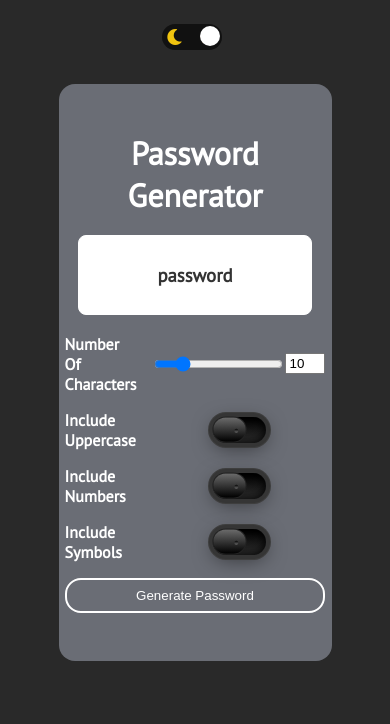
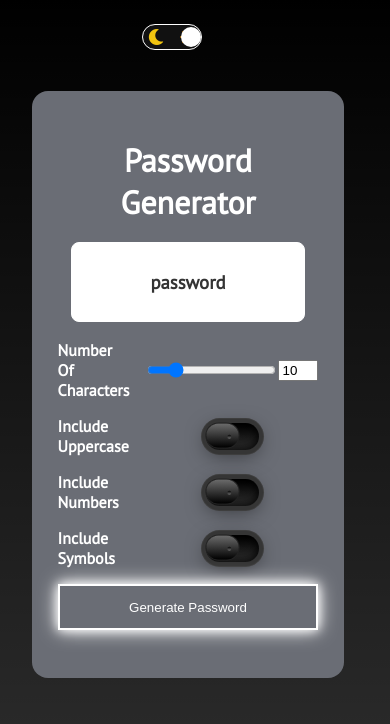
Before and after one commit to aim-t/Password-Generator, a plain HTML site: page index.html in a window 390 px wide. Both pictures are taken after a click on the label 191 px from the left and 37 px from the top of the page. Drawn offline with Linux system fonts and the light colour scheme.

Commit message:
Responsive Stuff Try!!

```diff
--- a/index.html
+++ b/index.html
@@ -15,6 +15,7 @@
 </head>
 
 <body>
+    <div class="main-container">
         <div class="dark_mode">
             <input class="checkbox" type="checkbox" id="checkbox">
             <label for="checkbox" class="label">
@@ -56,6 +57,6 @@
                 </button>
             </form>
         </div>
-
+    </div>
 </body>
 </html>
--- a/styles.css
+++ b/styles.css
@@ -2,7 +2,7 @@
     box-sizing: border-box;
 }
 :root{
-    /* --bg-clr : #333; */
+    --bg-clr : #333;
     --bg-clr : #292929;
     --clr : white;
     /* --div-clr: #006699; */
@@ -43,7 +43,8 @@ body{
     transition:0.5s linear;
 }
 body.dark{
-    background-color:var(--bg-clr);
+    /* background-color:var(--bg-clr); */
+    background: linear-gradient(180deg, rgba(0,0,0,1),rgba(0,0,0,0.8));
     --background-clr: #292929;
     --checkbox-background: linear-gradient(0deg, #333, #000);
     --checked-background:  #6dd1ff;
@@ -123,11 +124,21 @@ body.dark .container .password-display{
     color: var(--clr);
     padding:0.5rem 1rem ;
     cursor: pointer;
-    border-radius: 1rem;
+    box-shadow: 0 0 10px var(--clr),
+                0 0 20px var(--clr);
+    padding: 1em 0;
+    /* border-radius: 1rem; */
 }
 
 .btn:hover{
-    background-color: var(--hover);
+    /* background-color: var(--hover); */
+    background-color: var(--checked-background);
+    box-shadow: 0 0 10px var(--checked-background),
+                0 0 30px var(--checked-background),
+                0 0 60px var(--checked-background),
+                0 0 80px var(--checked-background);
+
+
 }
 body.dark .container .btn{
     border: 2px solid var(--clr);
@@ -139,7 +150,6 @@ body.dark .container .btn{
     position: absolute;
     top: 0.5rem;
     right: 2rem;
-
 }
 .label{
     width: 60px;
@@ -154,6 +164,9 @@ body.dark .container .btn{
     top: 1em;
     right: 2em;
     cursor: pointer;
+}
+body.dark .label{
+    border: 1px solid white;
 }
 .checkbox{
     opacity: 0;
@@ -248,13 +261,21 @@ body.dark .container .btn{
 
 
 @media (max-width: 760px){
+    .main-container{
+        margin: 2em 2em;
+        padding: 0;
+        height: 100vh;
+        width: 90vw;
+        display: inline-block;
+    }
     .dark_mode{
-        right: 35%;
+        right: 40%;
     }
     .container{
-        width: 70vw;
+        width: 80vw;
         position: absolute;
         top: 10%;
+        align-self: center;
     }
     .form{
         column-gap: 1rem;
```
Lines whose indentation alone changed are shown as unchanged.
